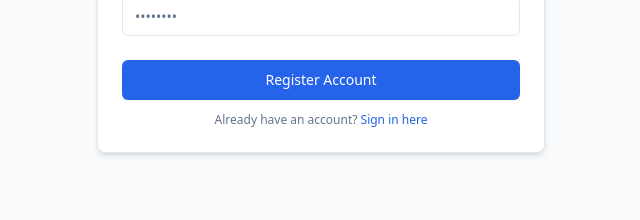
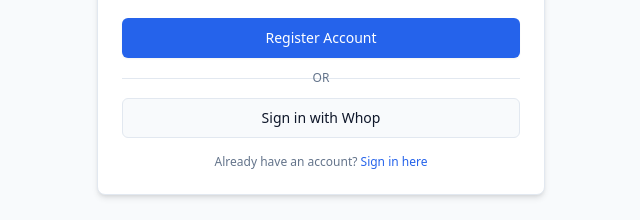
Before and after one commit to Yas5584/Resume-AI-Frontend, a Next.js app: page /register in a window 1280 px wide. Shown: the part 550-770 px from the top of the page, without its empty margins (319-959 px from the left). Built offline with nearby package versions, Linux system fonts and the light colour scheme; no server answers.

Commit message:
feat: add Whop OAuth sign-in and smart /app authentication flow

```diff
--- a/src/app/(auth)/login/page.tsx
+++ b/src/app/(auth)/login/page.tsx
@@ -112,7 +112,24 @@
           <Button type="submit" className="w-full" isLoading={isLoggingIn}>
             Sign In
           </Button>
-          <p className="text-xs text-center text-muted-foreground">
+
+          <div className="relative my-2 w-full text-center">
+            <div className="absolute inset-0 flex items-center">
+              <span className="w-full border-t border-border" />
+            </div>
+            <div className="relative flex justify-center text-xs uppercase">
+              <span className="bg-card px-2 text-muted-foreground">Or</span>
+            </div>
+          </div>
+
+          <a
+            href="/api/auth/login"
+            className="inline-flex items-center justify-center rounded-md text-sm font-medium border border-input bg-background hover:bg-muted text-foreground h-10 px-4 py-2 w-full transition-colors"
+          >
+            Sign in with Whop
+          </a>
+
+          <p className="text-xs text-center text-muted-foreground pt-1">
             Don&apos;t have an account yet?{" "}
             <Link
               href="/register"
--- a/src/app/(auth)/register/page.tsx
+++ b/src/app/(auth)/register/page.tsx
@@ -163,7 +163,24 @@
             <Button type="submit" className="w-full" isLoading={isRegistering}>
               Register Account
             </Button>
-            <p className="text-xs text-center text-muted-foreground">
+
+            <div className="relative my-2 w-full text-center">
+              <div className="absolute inset-0 flex items-center">
+                <span className="w-full border-t border-border" />
+              </div>
+              <div className="relative flex justify-center text-xs uppercase">
+                <span className="bg-card px-2 text-muted-foreground">Or</span>
+              </div>
+            </div>
+
+            <a
+              href="/api/auth/login"
+              className="inline-flex items-center justify-center rounded-md text-sm font-medium border border-input bg-background hover:bg-muted text-foreground h-10 px-4 py-2 w-full transition-colors"
+            >
+              Sign in with Whop
+            </a>
+
+            <p className="text-xs text-center text-muted-foreground pt-1">
               Already have an account?{" "}
               <Link
                 href="/login"
--- a/src/app/app/page.tsx
+++ b/src/app/app/page.tsx
@@ -1,10 +1,23 @@
+import { cookies } from "next/headers";
 import { redirect } from "next/navigation";
+
+const AUTH_COOKIE_NAME = "resumeai_session";
 
 /**
  * Whop App Experience entry point (`/app`).
  * Whop loads this path by default when embedding apps inside the Whop Hub/Dashboard.
- * Automatically forwards to `/dashboard` (or `/login` if unauthenticated).
+ *
+ * If the user already has an active ResumeAI session, seamlessly route to /dashboard.
+ * If the user is unauthenticated, initiate Whop OAuth via /api/auth/login rather than
+ * showing an email/password form to an embedded Whop user.
  */
-export default function AppPage() {
-  redirect("/dashboard");
+export default async function AppPage() {
+  const cookieStore = await cookies();
+  const session = cookieStore.get(AUTH_COOKIE_NAME);
+
+  if (session?.value) {
+    redirect("/dashboard");
+  }
+
+  redirect("/api/auth/login");
 }
```
